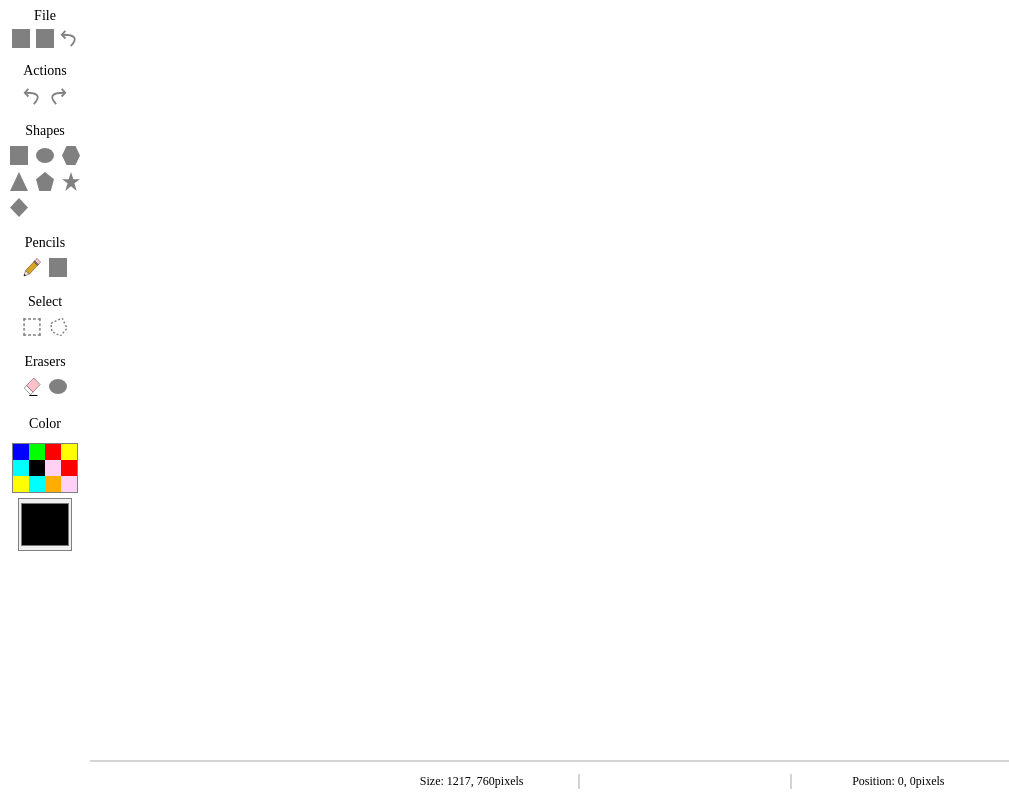
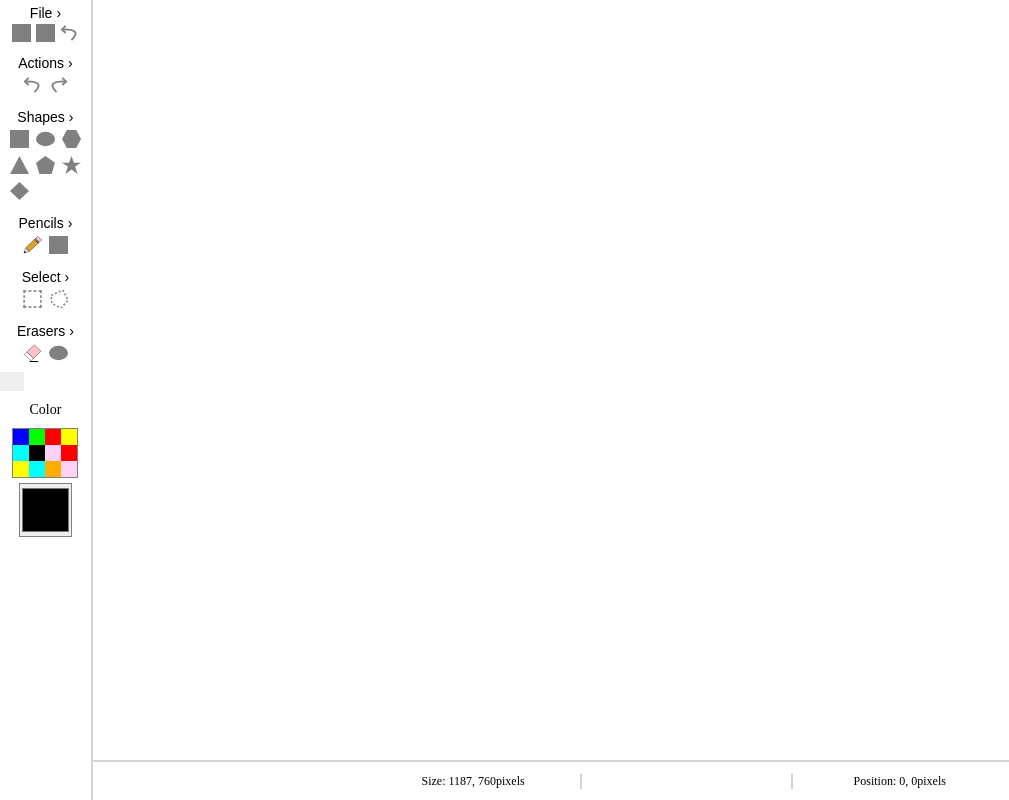
Before and after one commit to Jhonyx00/Angular-paint-app, an Angular app: page / in a window 1280 px wide. Shown: the whole page, without its empty margins (0-1009 px from the left). Built offline with nearby package versions, Linux system fonts and the light colour scheme.

Commit message:
add option button in toolbar

```diff
--- a/src/app/app.component.css
+++ b/src/app/app.component.css
@@ -4,7 +4,15 @@
   display: flex;
   flex-direction: row;
   justify-content: space-between;
+
+  .toolbar-container {
+    width: 100px;
+    border-right: 2px solid lightgray;
   }
+  .canvas-statusbar-container {
+    display: grid;
+    width: 100%;
+    grid-template-rows: 95% 5%;
 
     .canvas-main-container {
       width: 100%;
@@ -13,15 +21,11 @@
       background-color: rgb(174, 174, 174);
     }
 
-.canvas-statusbar-container {
-  display: grid;
-  width: 100%;
-  grid-template-rows: 95% 5%;
-}
-
     .status-bar-container {
       display: grid;
       place-items: center;
       border-top: 2px solid lightgray;
       background-color: rgb(255, 255, 255);
     }
+  }
+}
--- a/src/app/app.component.html
+++ b/src/app/app.component.html
@@ -29,14 +29,14 @@
       [toolGroupName]="erasers"
     ></tool-component>
     <!--  -->
-    <!-- <button
+    <button
       (click)="openToolMenu(button.title, button.toolItems)"
       *ngFor="let button of buttons"
       class="btn"
       [ngClass]="'btn-' + button.title"
     >
       <img class="icon" src="{{ button.icon }}" alt="" />
-    </button> -->
+    </button>
 
     <color-palette-component></color-palette-component>
   </div>
--- a/src/app/app.component.ts
+++ b/src/app/app.component.ts
@@ -1,9 +1,17 @@
-import { Component, ElementRef, OnInit, ViewChild } from '@angular/core';
+import {
+  Component,
+  ComponentRef,
+  ElementRef,
+  OnInit,
+  ViewChild,
+  ViewContainerRef,
+} from '@angular/core';
 import { Point } from './website/interfaces/point.interface';
 import { MouseEventService } from './website/services/mouse-event.service';
 import { StatusBarService } from './website/services/statusbar.service';
 import { ToolName } from './website/enums/tool-name.enum';
 import { IconTool } from './website/interfaces/tool.interface';
+import { ToolMenuComponent } from './shared/components/tool-menu/tool-menu.component';
 
 @Component({
   selector: 'app-root',
@@ -173,4 +181,66 @@ export class AppComponent implements OnInit {
     { id: 6, name: ToolName.Redo, icon: '../../../../assets/svg/redo.svg' },
   ];
   //
+
+  //
+  public buttons = [
+    {
+      id: 1,
+      title: this.files,
+      icon: '../../../../assets/svg/rectangle.svg',
+      toolItems: this.fileItems,
+    },
+    {
+      id: 2,
+      title: this.actions,
+      icon: '../../../../assets/svg/rectangle.svg',
+      toolItems: this.actionItems,
+    },
+    {
+      id: 3,
+      title: this.shapes,
+      icon: '../../../../assets/svg/star.svg',
+      toolItems: this.shapeItems,
+    },
+    {
+      id: 4,
+      title: this.pencils,
+      icon: '../../../../assets/svg/pencil.svg',
+      toolItems: this.pencilItems,
+    },
+    {
+      id: 5,
+      title: this.selection,
+      icon: '../../../../assets/svg/select.svg',
+      toolItems: this.selectionItems,
+    },
+    {
+      id: 6,
+      title: this.erasers,
+      icon: '../../../../assets/svg/eraser.svg',
+      toolItems: this.eraserItems,
+    },
+  ];
+
+  ///
+  @ViewChild('toolMenu', { read: ViewContainerRef })
+  private dynamicHost!: ViewContainerRef;
+  private componentRef!: ComponentRef<ToolMenuComponent>;
+
+  openToolMenu(toolGroupName: string, toolItems: IconTool[]) {
+    this.deleteComponent();
+    this.createComponent(toolGroupName, toolItems);
+  }
+  //DINAMIC COMPONENT FUNCTIONS
+  private createComponent(toolGroupName: string, toolItems: IconTool[]): void {
+    this.componentRef = this.dynamicHost.createComponent(ToolMenuComponent);
+    this.componentRef.instance.toolGroupName = toolGroupName;
+    this.componentRef.instance.toolItems = toolItems;
+  }
+
+  private deleteComponent(): void {
+    if (this.componentRef) {
+      this.componentRef.destroy();
+    }
+  }
 }
--- a/src/app/website/components/tool/tool.component.css
+++ b/src/app/website/components/tool/tool.component.css
@@ -1,12 +1,3 @@
-button {
-  background-color: transparent;
-  border: none;
-  width: 1.8em;
-  height: 1.8em;
-  border-radius: 0.4em;
-  padding: 0.2em;
-}
-
 .icon {
   width: 100%;
   height: 100%;
@@ -21,20 +12,34 @@ button:hover:not(.selected-tool) {
   display: grid;
   place-items: center;
   padding: 5px;
+
+  button.option {
+    width: 100%;
+    font-size: 14px;
+    text-align: center;
+    display: flex;
+    justify-content: center;
+    align-items: center;
+    gap: 4px;
+    border: none;
+    background-color: transparent;
   }
-
-.tool-item-container span.tool-group {
-  font-size: 14px;
-  width: 100%;
-  padding: 0.2em;
-  text-align: center;
+  button.option:hover {
+    background-color: lightgray;
   }
-
   .tool {
     display: grid;
     place-items: center;
+
+    button {
+      background-color: transparent;
+      border: none;
+      width: 1.8em;
+      height: 1.8em;
+      border-radius: 0.4em;
+      padding: 0.2em;
     }
-
+  }
   .Actions,
   .Select,
   .Pencils,
@@ -56,7 +61,12 @@ button:hover:not(.selected-tool) {
   .File {
     grid-template-columns: repeat(3, 1fr);
   }
+}
 
 .selected-tool {
   outline: 2px solid #5286ff;
 }
+
+/* * {
+  border: 1px solid red;
+} */
--- a/src/app/website/components/tool/tool.component.html
+++ b/src/app/website/components/tool/tool.component.html
@@ -1,5 +1,8 @@
 <div class="tool-item-container">
-  <span class="tool-group">{{ toolGroupName }} </span>
+  <button class="option">
+    {{ toolGroupName }}
+    <span>›</span>
+  </button>
   <div class="tool" [ngClass]="toolGroupName">
     <button
       *ngFor="let item of toolItems"
```
Lines whose indentation alone changed are shown as unchanged.
